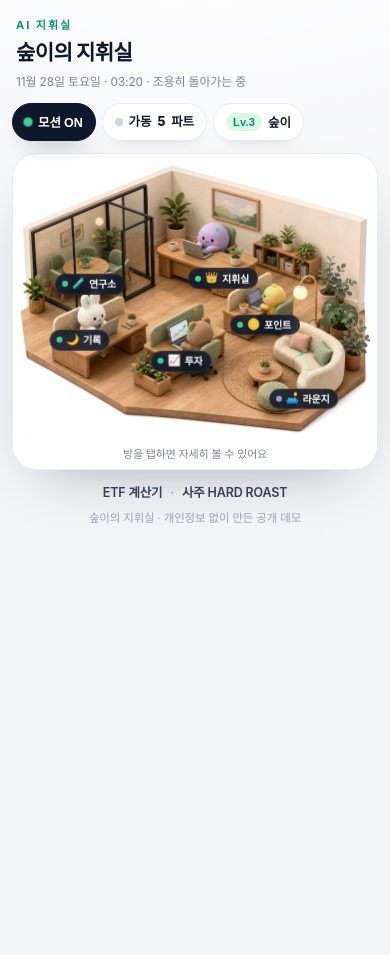
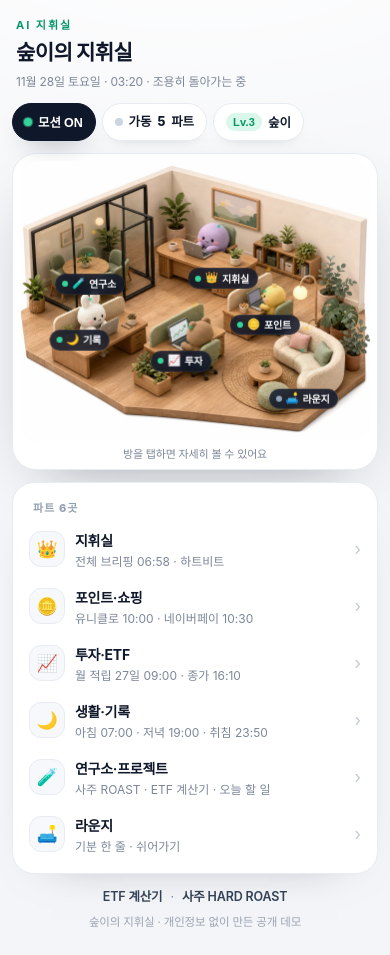
Before and after one commit to jhfafa2010/my-to-do-app, a plain HTML site: page office/index.html in a window 390 px wide. Before the commit the page ends 844 px from the top, so only its background shows below. Drawn offline with Linux system fonts and the light colour scheme.

Commit message:
office: 파트 목록 섹션 추가, 모바일 불빛 조정

```diff
--- a/office/app.js
+++ b/office/app.js
@@ -267,7 +267,7 @@
     document.body.classList.remove('sheet-open');
   }
 
-  $$('.badge').forEach((btn) => {
+  $$('.badge, .part').forEach((btn) => {
     btn.addEventListener('click', () => openSheet(btn.dataset.room));
   });
   $('#levelBtn').addEventListener('click', () => openSheet('brief'));
--- a/office/index.html
+++ b/office/index.html
@@ -73,6 +73,40 @@
     <p class="stage__hint">방을 탭하면 자세히 볼 수 있어요</p>
   </main>
 
+  <section class="parts" aria-label="파트 목록">
+    <p class="parts__title">파트 6곳</p>
+    <button class="part" type="button" data-room="hq">
+      <span class="part__ico" aria-hidden="true">👑</span>
+      <span class="part__tx"><b>지휘실</b><span>전체 브리핑 06:58 · 하트비트</span></span>
+      <span class="part__go" aria-hidden="true">›</span>
+    </button>
+    <button class="part" type="button" data-room="shop">
+      <span class="part__ico" aria-hidden="true">🪙</span>
+      <span class="part__tx"><b>포인트·쇼핑</b><span>유니클로 10:00 · 네이버페이 10:30</span></span>
+      <span class="part__go" aria-hidden="true">›</span>
+    </button>
+    <button class="part" type="button" data-room="invest">
+      <span class="part__ico" aria-hidden="true">📈</span>
+      <span class="part__tx"><b>투자·ETF</b><span>월 적립 27일 09:00 · 종가 16:10</span></span>
+      <span class="part__go" aria-hidden="true">›</span>
+    </button>
+    <button class="part" type="button" data-room="life">
+      <span class="part__ico" aria-hidden="true">🌙</span>
+      <span class="part__tx"><b>생활·기록</b><span>아침 07:00 · 저녁 19:00 · 취침 23:50</span></span>
+      <span class="part__go" aria-hidden="true">›</span>
+    </button>
+    <button class="part" type="button" data-room="lab">
+      <span class="part__ico" aria-hidden="true">🧪</span>
+      <span class="part__tx"><b>연구소·프로젝트</b><span>사주 ROAST · ETF 계산기 · 오늘 할 일</span></span>
+      <span class="part__go" aria-hidden="true">›</span>
+    </button>
+    <button class="part" type="button" data-room="lounge">
+      <span class="part__ico" aria-hidden="true">🛋️</span>
+      <span class="part__tx"><b>라운지</b><span>기분 한 줄 · 쉬어가기</span></span>
+      <span class="part__go" aria-hidden="true">›</span>
+    </button>
+  </section>
+
   <footer class="foot">
     <nav class="foot__links" aria-label="바로가기">
       <a href="../etf-calc/">ETF 계산기</a>
--- a/office/style.css
+++ b/office/style.css
@@ -276,6 +276,64 @@ body.motion-on .badge .badge__dot{animation:dotPulse 2.6s ease-out infinite}
   font-size:12px;
   color:var(--muted);
 }
+
+/* ── 파트 목록 ────────────────────────── */
+.parts{
+  margin:14px 0 0;
+  padding:6px 6px 10px;
+  background:var(--card);
+  border:1px solid var(--line);
+  border-radius:26px;
+  box-shadow:0 18px 46px -40px rgba(15,23,42,.5);
+}
+.parts__title{
+  margin:12px 14px 4px;
+  font-size:11px;
+  font-weight:800;
+  letter-spacing:.1em;
+  color:#93a0b1;
+}
+.part{
+  display:flex;
+  align-items:center;
+  gap:12px;
+  width:100%;
+  padding:10px 12px;
+  border:0;
+  border-radius:18px;
+  background:transparent;
+  font-family:inherit;
+  text-align:left;
+  color:var(--ink);
+  cursor:pointer;
+  transition:background .16s ease;
+}
+.part:hover{background:#f7f9fc}
+.part:active{background:#f1f5fa}
+.part:focus-visible{outline:3px solid rgba(16,185,129,.45);outline-offset:-2px}
+.part__ico{
+  width:40px;height:40px;flex:none;
+  display:grid;place-items:center;
+  border-radius:13px;
+  background:#f6f8fb;
+  border:1px solid var(--line);
+  font-size:19px;
+}
+.part__tx{flex:1;min-width:0}
+.part__tx b{
+  display:block;
+  font-size:14px;
+  font-weight:700;
+  letter-spacing:-.02em;
+}
+.part__tx span{
+  display:block;
+  margin-top:2px;
+  font-size:12px;
+  color:var(--muted);
+  overflow:hidden;text-overflow:ellipsis;white-space:nowrap;
+}
+.part__go{flex:none;color:#c2cad5;font-size:17px;line-height:1}
 
 /* ── 바닥글 ───────────────────────────── */
 .foot{
@@ -709,8 +767,11 @@ body.motion-on .heart__dot{animation:dotPulse 2s ease-out infinite}
   .badge__ico{font-size:10.5px}
   .tx-long{display:none}
   .tx-short{display:inline}
-  .hot{width:26%;filter:blur(.2px)}
+  .hot{width:19%}
   .hot i{width:4px;height:4px}
+  .parts{margin-top:12px;border-radius:22px}
+  .part{padding:9px 10px;gap:10px}
+  .part__ico{width:36px;height:36px;font-size:17px;border-radius:12px}
   .stage__hint{font-size:11px;margin-top:6px}
   .foot{margin-top:14px}
   .sheet__body{padding:14px 16px calc(28px + env(safe-area-inset-bottom))}
```
